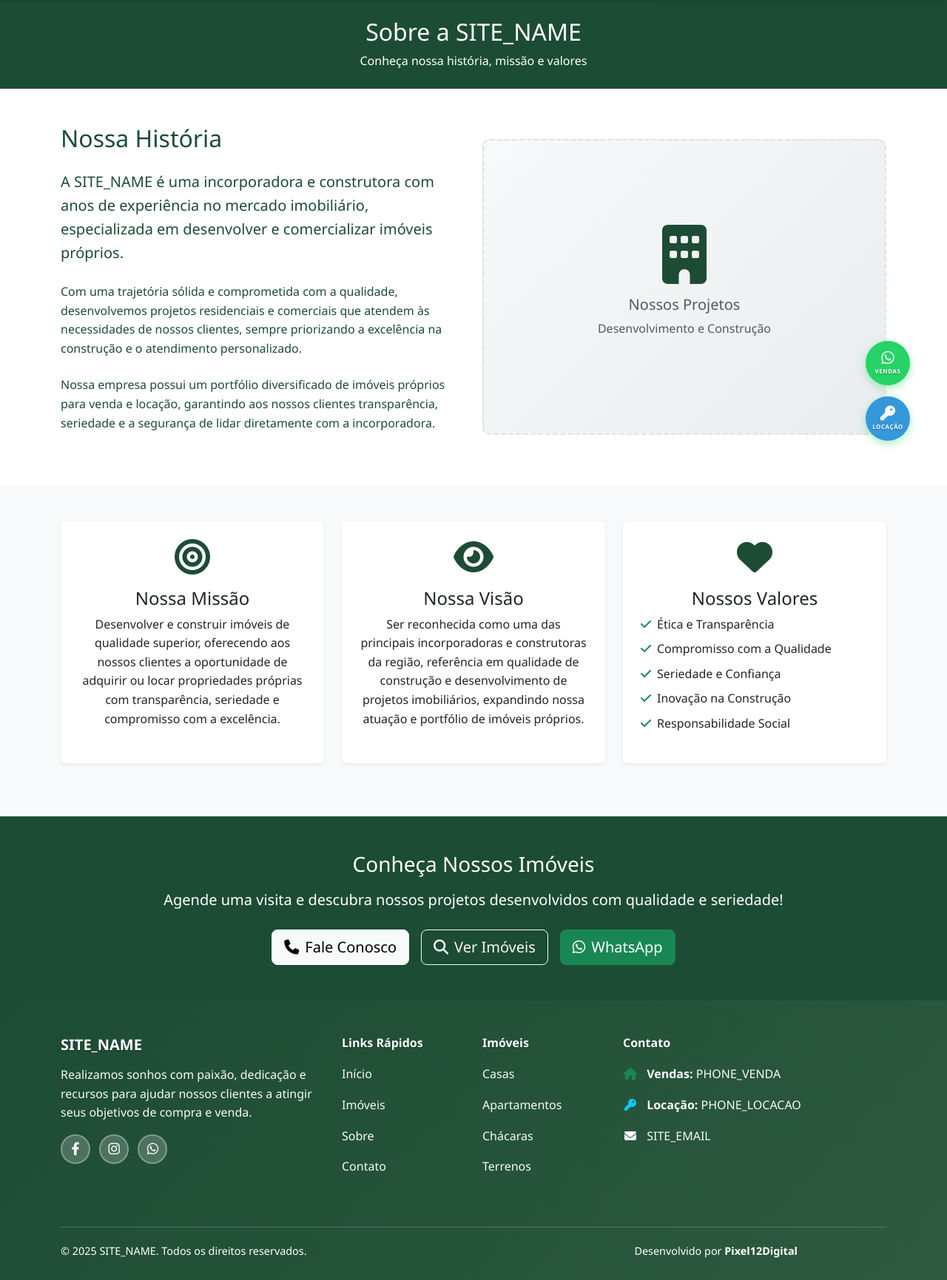
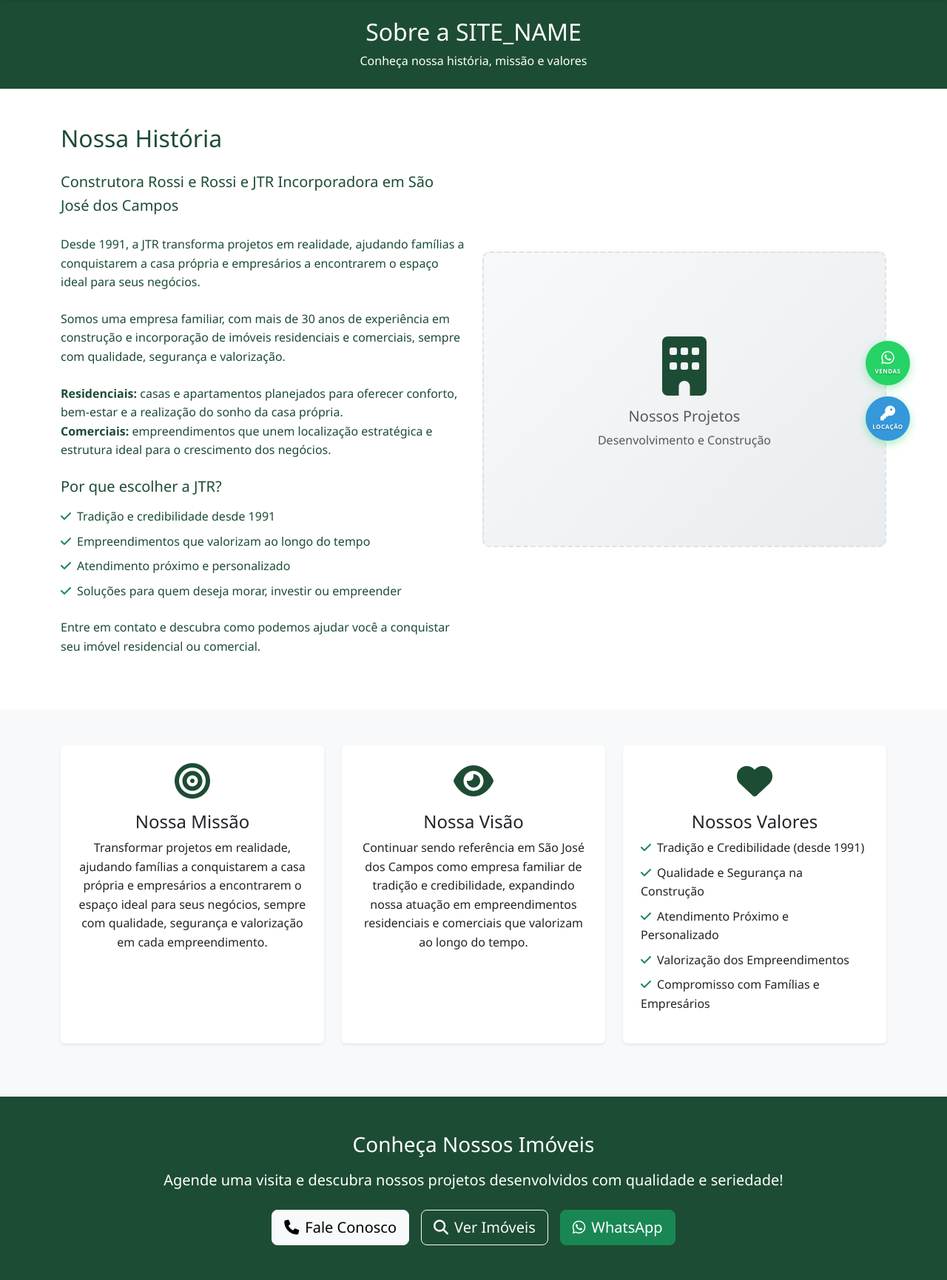
Before and after one commit to pixel12digital/imoveis-jtr, a PHP site: page /index.php?page=sobre in a window 1280 px wide. Shown: the part 154-1885 px from the top of the page at 74% size. Run offline with PHP 8.4, Linux system fonts and the light colour scheme; data that the repository does not hold is empty; some libraries are stand-ins or nearby versions.

Commit message:
feat: Atualiza página Sobre com nova identidade Construtora Rossi e Rossi e JTR Incorporadora
- Implementa novo conteúdo destacando parceria desde 1991
- Adiciona seção 'Por que escolher a JTR?' com 4 pontos principais
- Reformula Missão, Visão e Valores alinhados à nova identidade
- Destaca atendimento a famílias e empresários
- Enfatiza tradição, credibilidade e valorização dos empreendimentos

```diff
--- a/pages/sobre.php
+++ b/pages/sobre.php
@@ -28,18 +28,29 @@
                 <div class="history-content">
                     <h2 class="mb-4">Nossa História</h2>
                     <p class="lead mb-4">
-                        A <?php echo SITE_NAME; ?> é uma incorporadora e construtora com anos de experiência
-                        no mercado imobiliário, especializada em desenvolver e comercializar imóveis próprios.
+                        <strong>Construtora Rossi e Rossi e JTR Incorporadora em São José dos Campos</strong>
                     </p>
                     <p class="mb-4">
-                        Com uma trajetória sólida e comprometida com a qualidade, desenvolvemos projetos
-                        residenciais e comerciais que atendem às necessidades de nossos clientes, sempre
-                        priorizando a excelência na construção e o atendimento personalizado.
+                        Desde 1991, a JTR transforma projetos em realidade, ajudando famílias a conquistarem a casa própria e empresários a encontrarem o espaço ideal para seus negócios.
                     </p>
-                    <p class="mb-0">
-                        Nossa empresa possui um portfólio diversificado de imóveis próprios para venda e
-                        locação, garantindo aos nossos clientes transparência, seriedade e a segurança
-                        de lidar diretamente com a incorporadora.
+                    <p class="mb-4">
+                        Somos uma empresa familiar, com mais de 30 anos de experiência em construção e incorporação de imóveis residenciais e comerciais, sempre com qualidade, segurança e valorização.
+                    </p>
+                    <p class="mb-4">
+                        <strong>Residenciais:</strong> casas e apartamentos planejados para oferecer conforto, bem-estar e a realização do sonho da casa própria.<br>
+                        <strong>Comerciais:</strong> empreendimentos que unem localização estratégica e estrutura ideal para o crescimento dos negócios.
+                    </p>
+                    <div class="mt-4">
+                        <h5 class="mb-3">Por que escolher a JTR?</h5>
+                        <ul class="list-unstyled">
+                            <li class="mb-2"><i class="fas fa-check text-success me-2"></i>Tradição e credibilidade desde 1991</li>
+                            <li class="mb-2"><i class="fas fa-check text-success me-2"></i>Empreendimentos que valorizam ao longo do tempo</li>
+                            <li class="mb-2"><i class="fas fa-check text-success me-2"></i>Atendimento próximo e personalizado</li>
+                            <li class="mb-0"><i class="fas fa-check text-success me-2"></i>Soluções para quem deseja morar, investir ou empreender</li>
+                        </ul>
+                    </div>
+                    <p class="mb-0 mt-4">
+                        Entre em contato e descubra como podemos ajudar você a conquistar seu imóvel residencial ou comercial.
                     </p>
                 </div>
             </div>
@@ -71,9 +82,9 @@
                         </div>
                         <h4 class="card-title">Nossa Missão</h4>
                         <p class="card-text">
-                            Desenvolver e construir imóveis de qualidade superior, oferecendo aos nossos
-                            clientes a oportunidade de adquirir ou locar propriedades próprias com
-                            transparência, seriedade e compromisso com a excelência.
+                            Transformar projetos em realidade, ajudando famílias a conquistarem a casa própria
+                            e empresários a encontrarem o espaço ideal para seus negócios, sempre com qualidade,
+                            segurança e valorização em cada empreendimento.
                         </p>
                     </div>
                 </div>
@@ -87,9 +98,9 @@
                         </div>
                         <h4 class="card-title">Nossa Visão</h4>
                         <p class="card-text">
-                            Ser reconhecida como uma das principais incorporadoras e construtoras da região,
-                            referência em qualidade de construção e desenvolvimento de projetos imobiliários,
-                            expandindo nossa atuação e portfólio de imóveis próprios.
+                            Continuar sendo referência em São José dos Campos como empresa familiar de tradição
+                            e credibilidade, expandindo nossa atuação em empreendimentos residenciais e comerciais
+                            que valorizam ao longo do tempo.
                         </p>
                     </div>
                 </div>
@@ -103,11 +114,11 @@
                         </div>
                         <h4 class="card-title">Nossos Valores</h4>
                         <ul class="list-unstyled text-start">
-                            <li class="mb-2"><i class="fas fa-check text-success me-2"></i>Ética e Transparência</li>
-                            <li class="mb-2"><i class="fas fa-check text-success me-2"></i>Compromisso com a Qualidade</li>
-                            <li class="mb-2"><i class="fas fa-check text-success me-2"></i>Seriedade e Confiança</li>
-                            <li class="mb-2"><i class="fas fa-check text-success me-2"></i>Inovação na Construção</li>
-                            <li class="mb-0"><i class="fas fa-check text-success me-2"></i>Responsabilidade Social</li>
+                            <li class="mb-2"><i class="fas fa-check text-success me-2"></i>Tradição e Credibilidade (desde 1991)</li>
+                            <li class="mb-2"><i class="fas fa-check text-success me-2"></i>Qualidade e Segurança na Construção</li>
+                            <li class="mb-2"><i class="fas fa-check text-success me-2"></i>Atendimento Próximo e Personalizado</li>
+                            <li class="mb-2"><i class="fas fa-check text-success me-2"></i>Valorização dos Empreendimentos</li>
+                            <li class="mb-0"><i class="fas fa-check text-success me-2"></i>Compromisso com Famílias e Empresários</li>
                         </ul>
                     </div>
                 </div>
```
